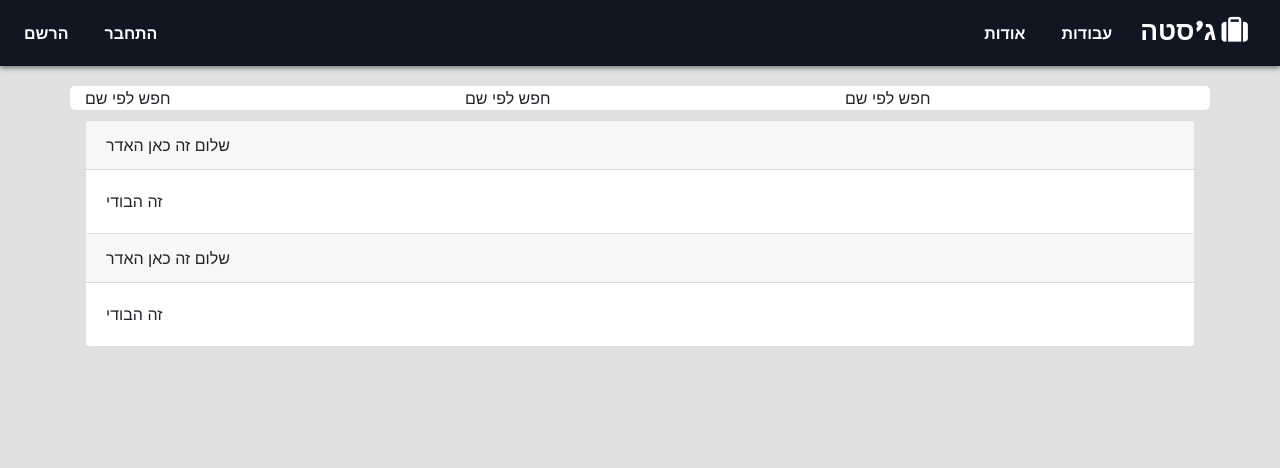
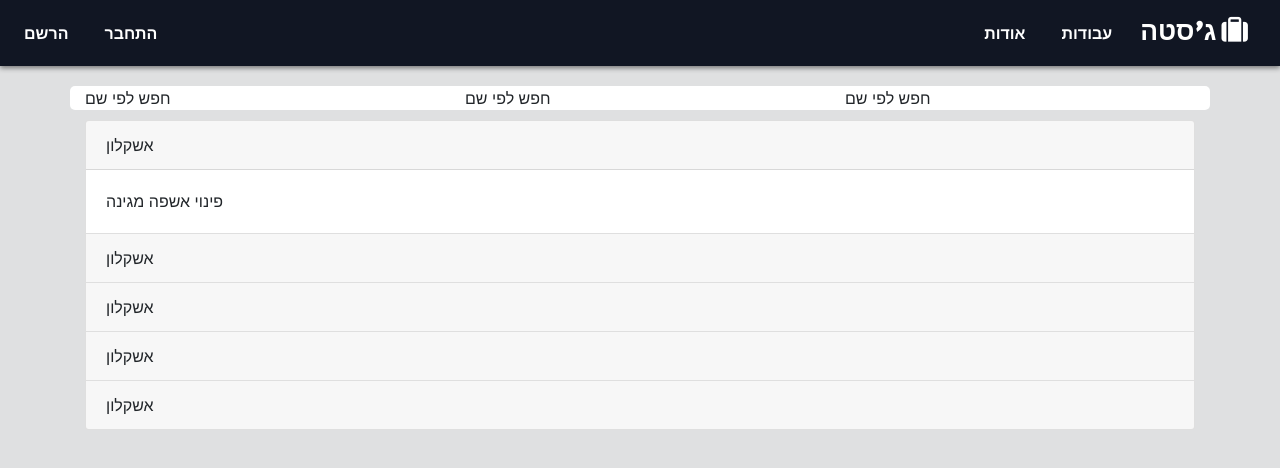
Before and after one commit to Yuvalatia/jesta, a React (Create React App) app: page /jobs in a window 1280 px wide. Shown: the top 468 px of the page. Built offline with nearby package versions, Linux system fonts and the light colour scheme.

Commit message:
logic added to jobs commponents

```diff
--- a/src/Pages/Jobs/JobAccordion.js
+++ b/src/Pages/Jobs/JobAccordion.js
@@ -6,12 +6,12 @@ import './JobAccordion.css';
 const JobAccordion = (props) => {
     return(
         <Card>
-            <Accordion.Toggle as={Card.Header} eventKey="0">
-                שלום זה כאן האדר
+            <Accordion.Toggle as={Card.Header} eventKey={props.id}>
+                {props.location}
             </Accordion.Toggle>
-            <Accordion.Collapse eventKey="0">
+            <Accordion.Collapse eventKey={props.id}>
                 <Card.Body>
-                    זה הבודי
+                    {props.desc}
                 </Card.Body>
             </Accordion.Collapse>
         </Card>
--- a/src/Pages/Jobs/Jobs.js
+++ b/src/Pages/Jobs/Jobs.js
@@ -2,13 +2,19 @@ import React from "react";
 import Container from "react-bootstrap/Container";
 import Row from 'react-bootstrap/Row';
 import Col from 'react-bootstrap/Col';
-import Accordion from 'react-bootstrap/Accordion';
 
-import JobAccordion from './JobAccordion';
+import JobsContainer from './JobsContainer';
 
 import "./Jobs.css";
 class Jobs extends React.Component {
   render() {
+    const DUMMY_JOBS = [
+      {id: '0', description: "פינוי אשפה מגינה", date:"14/2/2020", location:"אשקלון", payment:"301", ownerId: "1"},
+      {id: '1', description: "פינוי אשפה מגינה", date:"14/2/2020", location:"אשקלון", payment:"300", ownerId: "2"},
+      {id: '2', description: "פינוי אשפה מגינה", date:"14/2/2020", location:"אשקלון", payment:"300", ownerId: "3"},
+      {id: '3', description: "פינוי אשפה מגינה", date:"14/2/2020", location:"אשקלון", payment:"300", ownerId: "4"},
+      {id: '4', description: "פינוי אשפה מגינה", date:"14/2/2020", location:"אשקלון", payment:"300", ownerId: "5"},
+    ]
     return (
       <div className='jobs__container'>
         <Container>
@@ -19,10 +25,7 @@ class Jobs extends React.Component {
         </Row>
         <Row className="jobs__results__container">
           <Col>
-            <Accordion defaultActiveKey="0">
-              <JobAccordion />
-              <JobAccordion />
-            </Accordion>
+           <JobsContainer data={DUMMY_JOBS} />
           </Col>
         </Row>
         </Container>
--- /dev/null
+++ b/src/Pages/Jobs/JobsContainer.js
@@ -0,0 +1,22 @@
+import React from 'react';
+import Accordion from 'react-bootstrap/Accordion';
+
+import JobAccordion from './JobAccordion';
+
+import './JobsContainer.css';
+const JobsContainer = (props) => {
+    return(
+        <Accordion defaultActiveKey={props.data[0].id}>
+            {props.data.map((job) =>
+                <JobAccordion
+                    key={job.id}
+                    id={job.id}
+                    desc={job.description}
+                    location={job.location}
+                />
+            )}
+        </Accordion>
+    );
+}
+
+export default JobsContainer;
```
Also changed, not shown: src/Pages/Jobs/JobsContainer.css (added).
